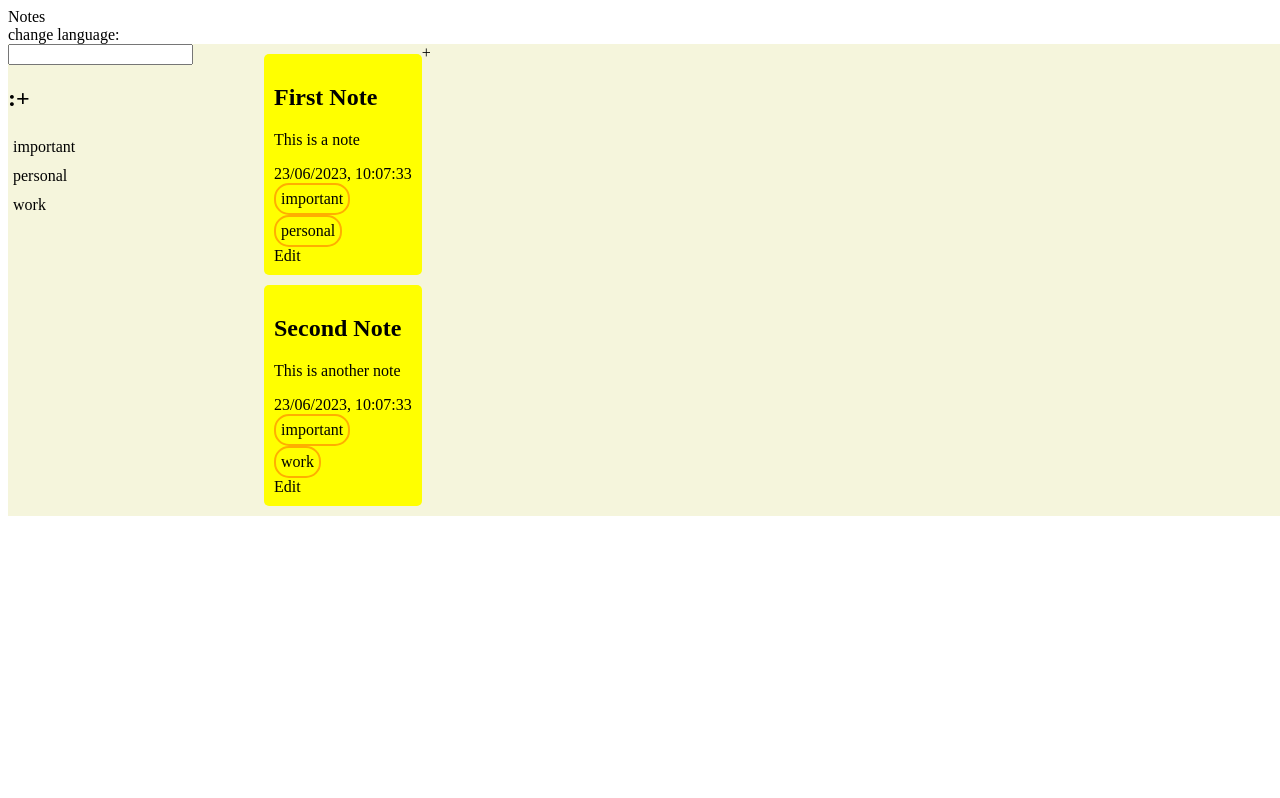
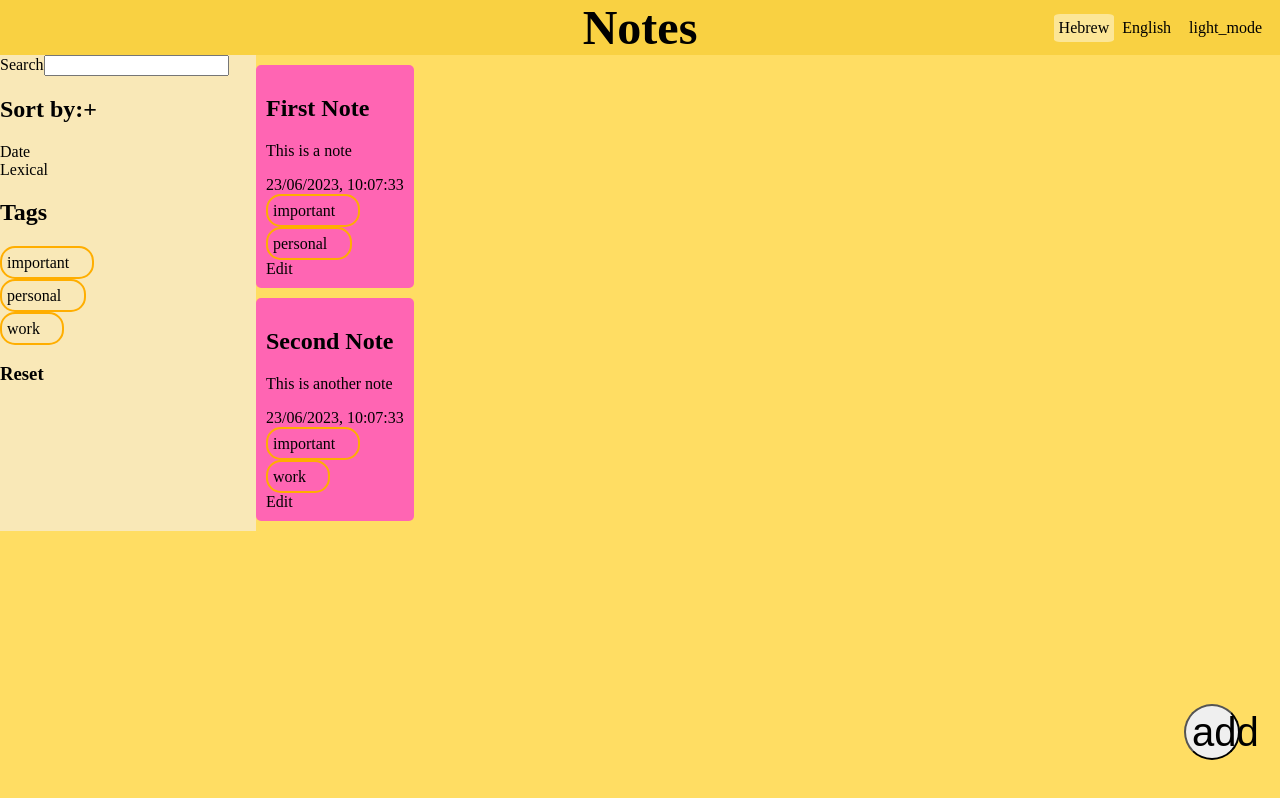
Before and after one commit to MenachemZeivald/notes, a React (Create React App) app: page / in a window 1280 px wide. Built offline with nearby package versions, Linux system fonts and the light colour scheme.

Commit message:
improve design

```diff
--- a/src/App.js
+++ b/src/App.js
@@ -4,17 +4,25 @@ import useTranslate from './hooks/useTranslate';
 
 import Header from './components/Header';
 import MainLayout from './components/Main';
+import GlobalStyle from './GlobalStyles';
+import { ThemeProvider } from 'styled-components';
+import { lightTheme, darkTheme } from './Theme';
+import useToggle from './hooks/useToggle';
 
 export const TranslateContext = React.createContext();
 
 function App() {
+	const [isDarkThemeEnable, toggleTheme] = useToggle(false);
 	const [lang, toggleLang, translate] = useTranslate();
 
 	return (
-		<TranslateContext.Provider value={translate}>
-			<Header toggleLang={toggleLang} lang={lang} />
-			<MainLayout />
-		</TranslateContext.Provider>
+		<ThemeProvider theme={isDarkThemeEnable ? darkTheme : lightTheme}>
+			<GlobalStyle />
+			<TranslateContext.Provider value={translate}>
+				<Header toggleLang={toggleLang} toggleTheme={toggleTheme} lang={lang} />
+				<MainLayout />
+			</TranslateContext.Provider>
+		</ThemeProvider>
 	);
 }
 
--- /dev/null
+++ b/src/GlobalStyles.js
@@ -0,0 +1,28 @@
+import { createGlobalStyle } from 'styled-components';
+
+const GlobalStyle = createGlobalStyle`
+
+:root {
+    --bg-color: #FFDD63;
+    --panel-color: #f9e8b7;
+    --note-color: #FF65B3;
+    --tag-color: #ffae00;
+}
+
+body {
+    margin: 0;
+    background: ${p => p.theme.bgColor};
+    color: ${p => p.theme.textColor};}
+
+
+*, *::before, *::after {
+  box-sizing: border-box;
+  text-decoration: none;
+  user-select: none;
+}
+a{
+  text-decoration: none;
+}
+`;
+
+export default GlobalStyle;
--- /dev/null
+++ b/src/Theme.js
@@ -0,0 +1,19 @@
+export const lightTheme = {
+	bgColor: '#FFDD63',
+	panel: '#f9e8b7',
+	note: '#FF65B3',
+	tag: '#ffae00',
+	textColor: '#000',
+	editorText: '#000',
+	header: '#f9d142',
+};
+
+export const darkTheme = {
+	bgColor: '#000',
+	panel: 'purple',
+	note: 'blue',
+	tag: '#ffae00',
+	textColor: '#fff',
+	editorText: '#000',
+	header: '#4d4c48',
+};
--- a/src/components/Header.jsx
+++ b/src/components/Header.jsx
@@ -1,14 +1,72 @@
 import React from 'react';
+import styled from 'styled-components';
+
 import { TranslateContext } from '../App';
 
-export default function Header({ lang, toggleLang }) {
-	// put here theme and language switche
+export default function Header({ lang, toggleLang, toggleTheme }) {
 	const translate = React.useContext(TranslateContext);
+	const theme = true;
+
+	const currLang = lang === 'en' ? translate('enLang') : translate('heLang');
+	const secondLang = lang === 'en' ? translate('heLang') : translate('enLang');
 
 	return (
-		<>
-			<div>{translate('appName')}</div>
-			<div onClick={toggleLang}>change language: {lang}</div>
-		</>
+		<HeaderContainerStyle>
+			<LogoStyle>{translate('appName')}</LogoStyle>
+			<SwitchersContainer>
+				<LangContainer onClick={toggleLang}>
+					<span>{currLang}</span>
+					<lord-icon
+						src='https://cdn.lordicon.com/akuwjdzh.json'
+						trigger='click'
+						colors={theme ? 'primary:#000' : 'primary:#ffffff'}
+					></lord-icon>
+					<span> {secondLang}</span>
+				</LangContainer>
+				<div onClick={toggleTheme}>
+					<span className='material-symbols-outlined'>
+						{theme ? 'light_mode' : 'dark_mode'}
+					</span>
+				</div>
+			</SwitchersContainer>
+		</HeaderContainerStyle>
 	);
 }
+
+const HeaderContainerStyle = styled.div`
+	width: 100vw;
+	position: relative;
+	display: flex;
+	justify-content: center;
+	align-items: center;
+	background-color: ${p => p.theme.header};
+`;
+
+const LogoStyle = styled.div`
+	font-size: 3rem;
+	font-weight: bold;
+	text-align: center;
+`;
+
+const SwitchersContainer = styled.div`
+	display: flex;
+	gap: 18px;
+	position: absolute;
+	align-items: center;
+	right: 18px;
+	& span:last-child {
+		display: flex;
+		align-items: center;
+	}
+`;
+
+const LangContainer = styled.div`
+	display: flex;
+	align-items: center;
+	gap: 4px;
+	& > span:first-child {
+		background-color: #ffffff72;
+		border-radius: 10%;
+		padding: 5px;
+	}
+`;
--- a/src/components/Main/MainLayout.jsx
+++ b/src/components/Main/MainLayout.jsx
@@ -62,6 +62,5 @@ export default function MainLayout() {
 
 const MainLayoutStyle = styled.main`
 	width: 100vw;
-	background-color: beige;
 	display: flex;
 `;
--- a/src/components/Main/NewNoteButton.jsx
+++ b/src/components/Main/NewNoteButton.jsx
@@ -1,5 +1,30 @@
 import React from 'react';
+import styled from 'styled-components';
 
-export default function NewNoteButton({ toggle }) {
-	return <div onClick={toggle}>+</div>;
+export default function NewNoteButton({ toggle, isEditorOpen }) {
+	return (
+		<NewNoteBtnStyle
+			className='material-symbols-outlined'
+			rotateBtn={isEditorOpen}
+			onClick={toggle}
+		>
+			add
+		</NewNoteBtnStyle>
+	);
 }
+
+const NewNoteBtnStyle = styled.button`
+	position: fixed;
+	bottom: 2.5rem;
+	right: 2.5rem;
+	width: 3.5rem;
+	height: 3.5rem;
+	border-radius: 50%;
+	font-size: 2.5rem;
+	z-index: 999;
+	transform: rotate(${p => (p.rotateBtn ? '45deg' : '0deg')});
+	transition: all 0.3s ease-in-out;
+	&:hover {
+		transform: scale(1.1) rotate(${p => (p.rotateBtn ? '45deg' : '0deg')});
+	}
+`;
--- a/src/components/Main/Note.jsx
+++ b/src/components/Main/Note.jsx
@@ -1,14 +1,15 @@
 import React from 'react';
 import styled from 'styled-components';
+import Tag from './Tag';
 
 export default function Note({ note, chooseNote }) {
 	return (
 		<NoteStyle>
 			<h2>{note.title}</h2>
 			<p>{note.text}</p>
-			<div>{note?.date || 'no date to show'}</div>
-			{note.tags.map((tag, index) => (
-				<TagStyle key={index}>{tag}</TagStyle>
+			<div>{note.date}</div>
+			{note.tags.map((tag, i) => (
+				<Tag key={i} tagName={tag} />
 			))}
 			<div onClick={() => chooseNote(note)}>Edit</div>
 		</NoteStyle>
@@ -16,16 +17,9 @@ export default function Note({ note, chooseNote }) {
 }
 
 const NoteStyle = styled.div`
-	background-color: #ffff00;
+	background-color: ${p => p.theme.note};
 	border-radius: 5px;
 	padding: 10px;
 	padding: 10px;
 	margin: 10px 0;
 `;
-
-const TagStyle = styled.div`
-	width: fit-content;
-	border: 2px solid #ffae00;
-	border-radius: 15px;
-	padding: 5px;
-`;
--- a/src/strings/translations.js
+++ b/src/strings/translations.js
@@ -1,7 +1,29 @@
 export const hebrewStrings = {
 	appName: 'פתקים',
+	enLang: 'אנגלית',
+	heLang: 'עברית',
+	search: 'חיפוש',
+	tag: 'תגית',
+	tags: 'תגיות',
+	sortBy: 'מיין לפי',
+	date: 'תאריך',
+	lexical: 'אלפבתי',
+	reset: 'אפס',
+	text: 'טקסט',
+	title: 'כותרת',
 };
 
 export const englishStrings = {
 	appName: 'Notes',
+	enLang: 'English',
+	heLang: 'Hebrew',
+	search: 'Search',
+	tag: 'Tag',
+	tags: 'Tags',
+	sortBy: 'Sort by',
+	date: 'Date',
+	lexical: 'Lexical',
+	reset: 'Reset',
+	text: 'Text',
+	title: 'Title',
 };
```
